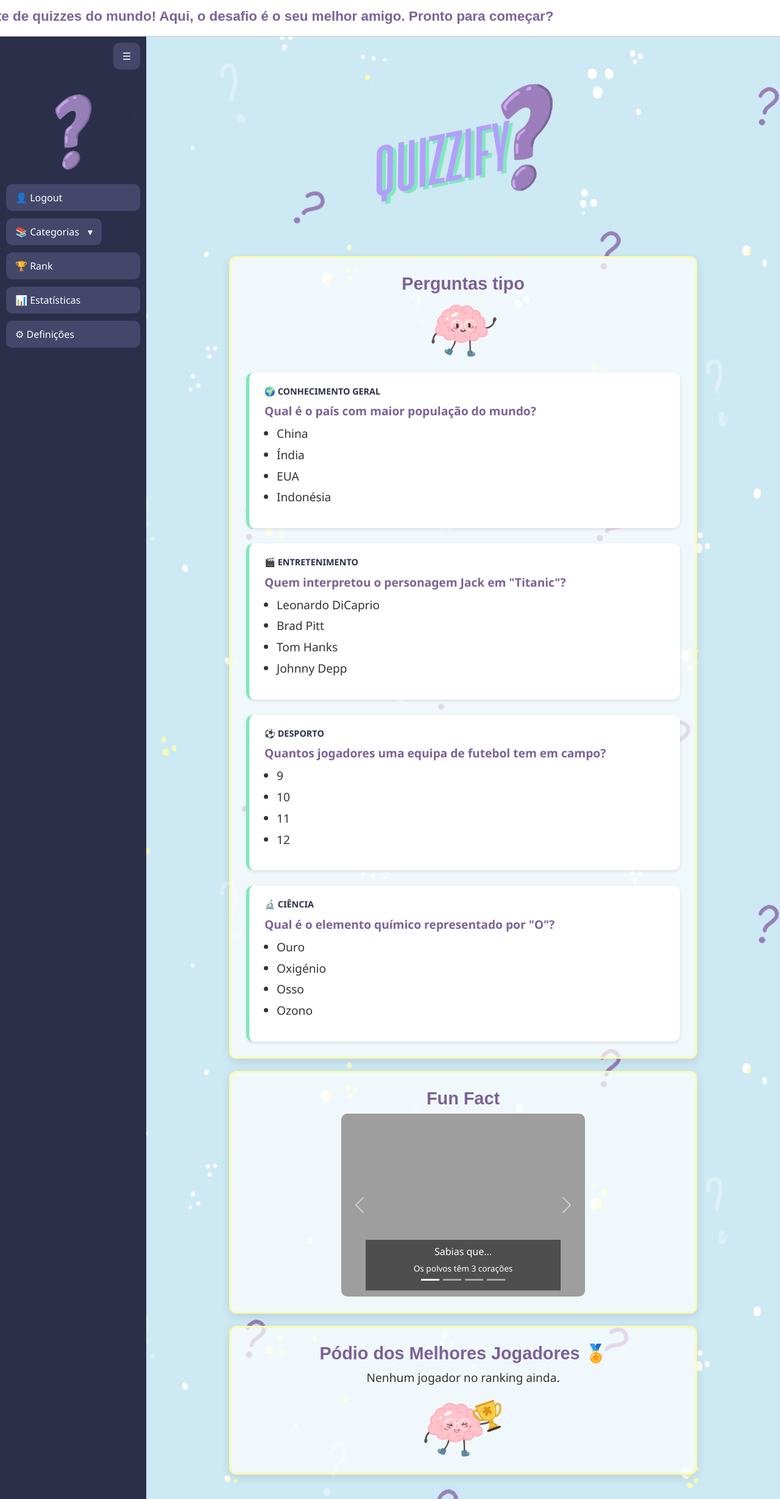
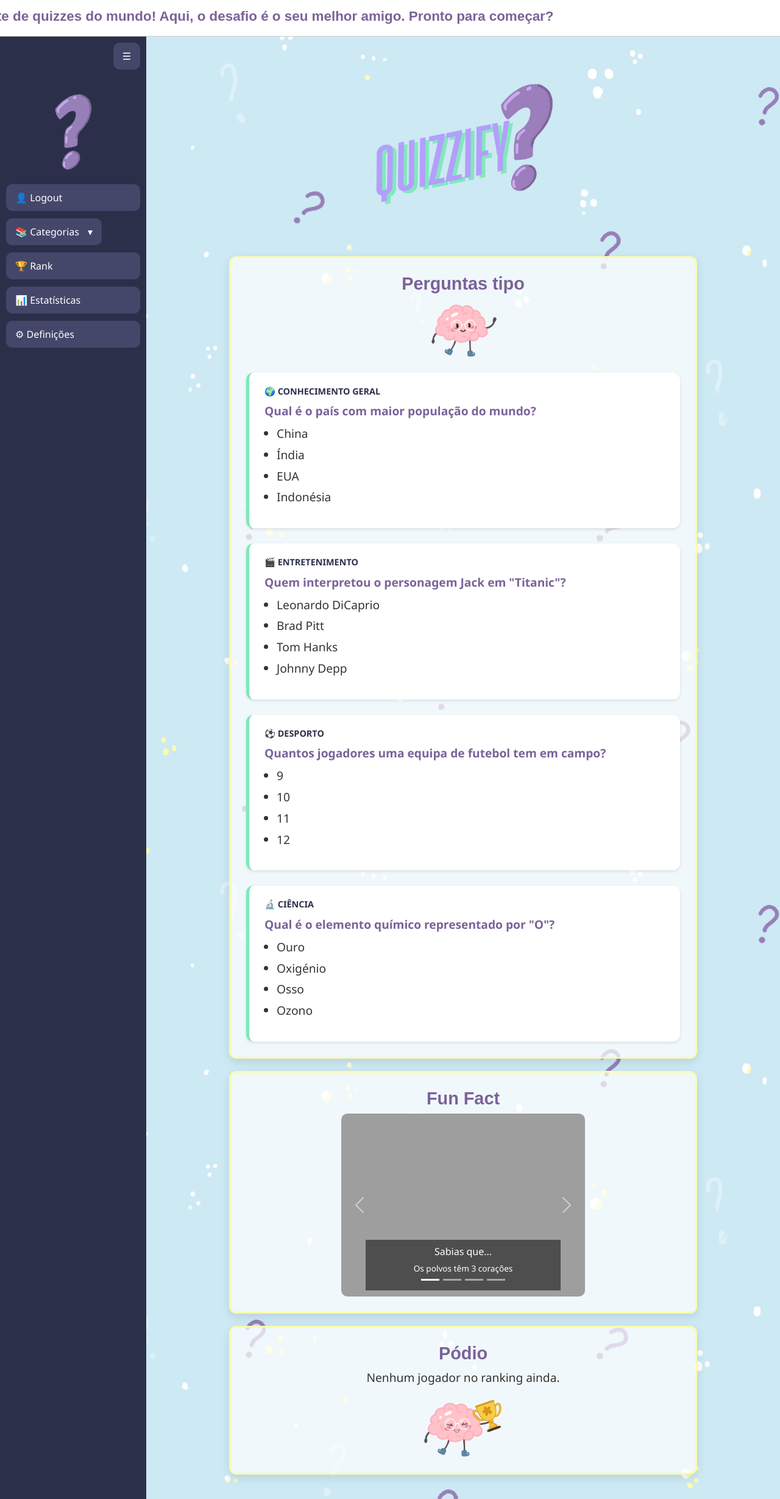
Before and after one commit to carolina-gn/projeto_programacao_final, a Flask app: template app/templates/principal_base.html in a window 1280 px wide. Shown: the whole page at 61% size. Run offline with Flask 2, Linux system fonts and the light colour scheme; the template is opened without the code that fills it, so the values that code supplies are empty; grey boxes are pictures that could not be loaded.

Commit message:
style: podio

```diff
--- a/app/templates/principal_base.html
+++ b/app/templates/principal_base.html
@@ -108,7 +108,7 @@
         </div>
       </section>
       <section class="box">
-            <h2>Pódio dos Melhores Jogadores 🏅</h2>
+            <h2>Pódio</h2>
             {% if top_jogadores %}
               <ol class="podium">
                 {% for user in top_jogadores %}
```
